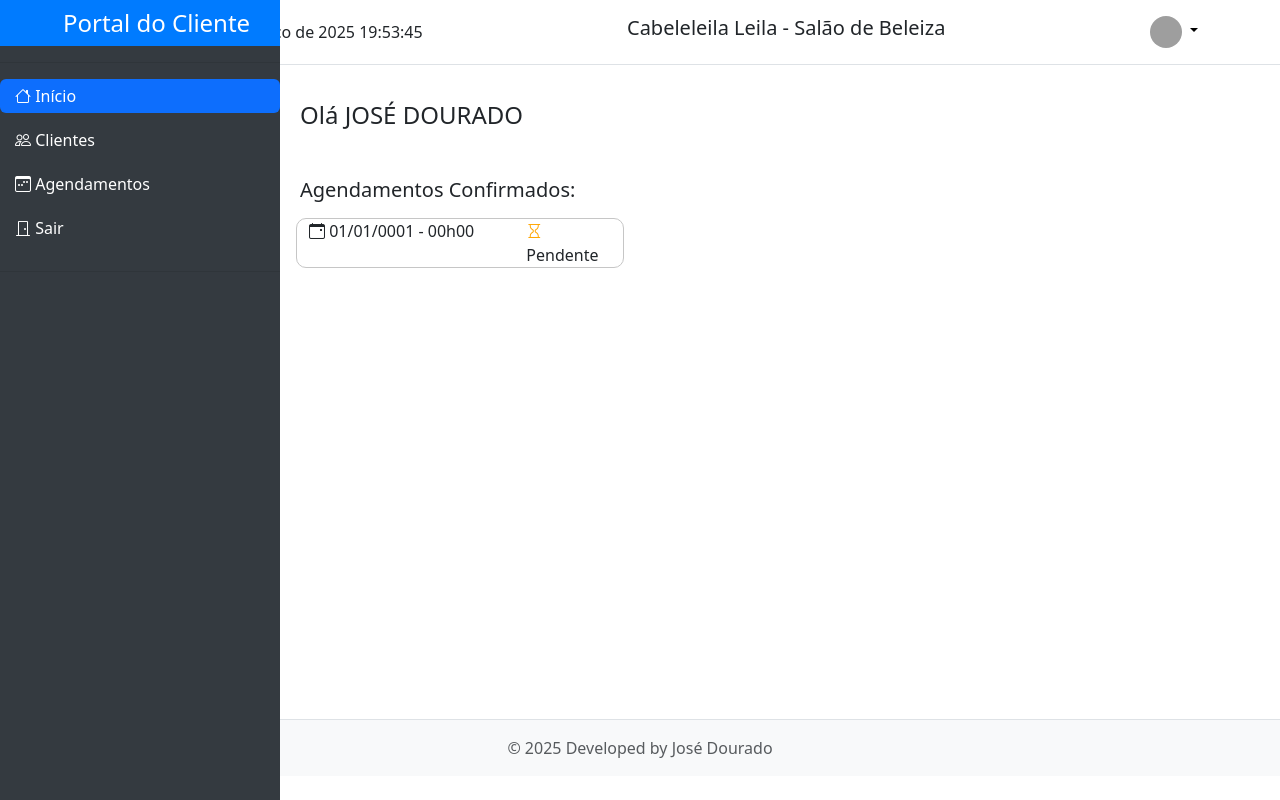
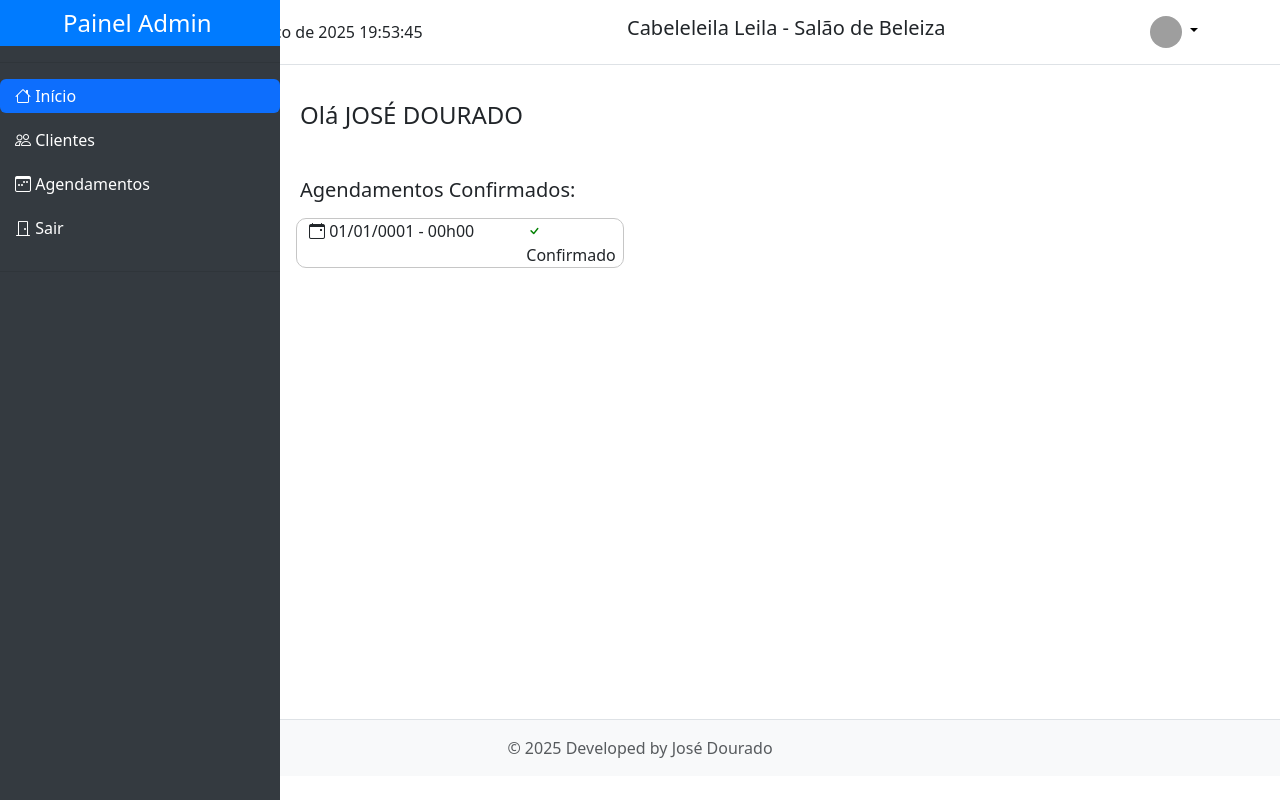
Before and after one commit to zedourado/projetoLeila, a PHP site: page /admin/index.php in a window 1280 px wide. Run offline with PHP 8.4, Linux system fonts and the light colour scheme; some libraries are stand-ins or nearby versions; grey boxes are pictures that could not be loaded.

Commit message:
COMMIT #004 - DOCS + IMGS

```diff
--- a/admin/index.php
+++ b/admin/index.php
@@ -57,7 +57,7 @@ $_SESSION['CLIENTE_NOME'] = "JOSÉ DOURADO";
     <div class="sidebar">
         <a href="/" class="d-flex align-items-center mb-3 mb-md-0 me-md-auto text-white text-decoration-none">
             <svg class="bi pe-none me-2" width="40" height="32"><use xlink:href="#bootstrap"></use></svg>
-            <span class="fs-4">Portal do Cliente</span>
+            <span class="fs-4">Painel Admin</span>
         </a>
         <hr>
         <ul class="nav nav-pills flex-column mb-auto">
@@ -88,7 +88,7 @@ $_SESSION['CLIENTE_NOME'] = "JOSÉ DOURADO";
                         <div class="col-8">
                         <p><i class="bi bi-calendar-event"></i> 01/01/0001 - 00h00</p>
                         </div>
-                        <div class="col-4"><i class="bi bi-hourglass" style="color: orange"></i> Pendente</div>
+                        <div class="col-4"><i class="bi bi-check" style="color: green"></i> Confirmado</div>
                     </div>
                 </div>
             </div>
```
Also changed, not shown: 7 other files.
